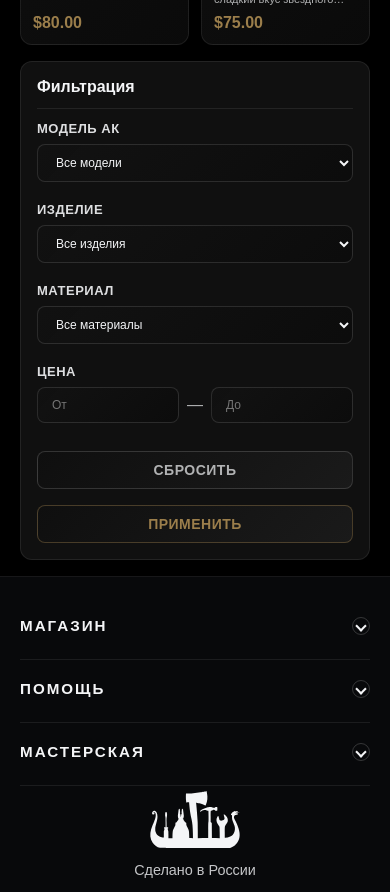
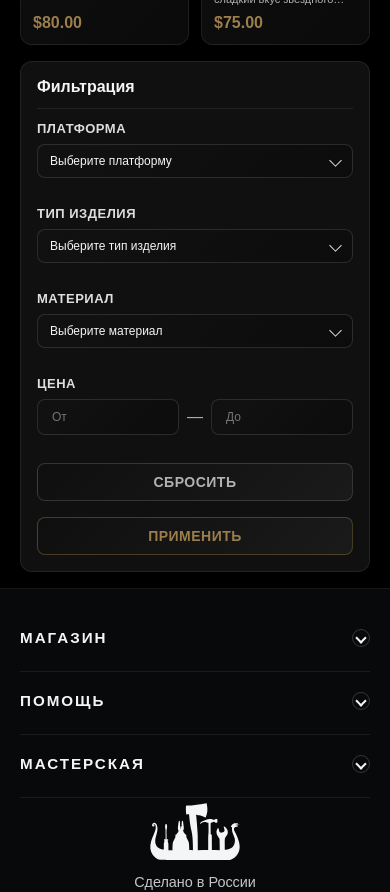
Before and after one commit to Biomugus/Chupa_Store, a Next.js app in the folder chupa_workshop/: page /catalog in a window 390 px wide. Shown: the part 9020-9912 px from the top of the page. Built offline with nearby package versions, Linux system fonts and the light colour scheme.

Commit message:
Add DropdownFilter component with associated styles for improved filtering options in FiltersSidebar; refactor existing filter selections to utilize new component and update filter options in filterOptions module.

```diff
--- /dev/null
+++ b/chupa_workshop/src/modules/catalog/components/FiltersSidebar/DropdownFilter.tsx
@@ -0,0 +1,104 @@
+import { useEffect, useMemo, useRef, useState } from 'react'
+import type { FilterOption } from '../../lib/filterOptions'
+import styles from './dropdownFilter.module.css'
+
+type DropdownFilterProps = {
+    label: string;
+    options: FilterOption[];
+    value?: string;
+    placeholder?: string;
+    onChange: (value: string | undefined) => void;
+}
+
+function DropdownFilter({
+    label,
+    options,
+    value,
+    placeholder,
+    onChange,
+}: DropdownFilterProps) {
+    const [open, setOpen] = useState(false)
+    const containerRef = useRef<HTMLDivElement | null>(null)
+
+    const selectedOption = useMemo(
+        () => value ? options.find(option => option.value === value) : undefined,
+        [options, value],
+    )
+
+    const displayLabel = selectedOption?.label ?? placeholder ?? 'Выберите...'
+
+    const handleToggle = () => {
+        setOpen(prev => !prev)
+    }
+
+    const handleSelect = (nextValue: string) => {
+        const normalized = nextValue === '' ? undefined : nextValue
+        onChange(normalized)
+        setOpen(false)
+    }
+
+    useEffect(() => {
+        const handleClickOutside = (event: MouseEvent) => {
+            if (!containerRef.current) return
+            if (containerRef.current.contains(event.target as Node)) return
+            setOpen(false)
+        }
+
+        if (open) {
+            document.addEventListener('mousedown', handleClickOutside)
+        } else {
+            document.removeEventListener('mousedown', handleClickOutside)
+        }
+
+        return () => {
+            document.removeEventListener('mousedown', handleClickOutside)
+        }
+    }, [open])
+
+    return (
+        <div className={styles.wrapper} ref={containerRef}>
+            <span className={styles.label}>{label}</span>
+
+            <button
+                type="button"
+                className={`${styles.trigger} ${open ? styles.triggerOpen : ''}`}
+                onClick={handleToggle}
+                aria-haspopup="listbox"
+                aria-expanded={open}
+            >
+                <span className={styles.triggerText}>{displayLabel}</span>
+                <span className={styles.triggerIcon} aria-hidden="true">
+                    <span className={styles.chevron} />
+                </span>
+            </button>
+
+            <div
+                className={`${styles.listContainer} ${open ? styles.listOpen : styles.listClosed}`}
+            >
+                <div
+                    className={styles.list}
+                    role="listbox"
+                >
+                    {options.filter(option => option.value !== '').map(option => {
+                        const isSelected = option.value === value
+
+                        return (
+                            <button
+                                key={option.value}
+                                type="button"
+                                className={`${styles.option} ${isSelected ? styles.optionSelected : ''}`}
+                                role="option"
+                                aria-selected={isSelected}
+                                onClick={() => handleSelect(option.value)}
+                            >
+                                <span className={styles.optionLabel}>{option.label}</span>
+                            </button>
+                        )
+                    })}
+                </div>
+            </div>
+        </div>
+    )
+}
+
+export default DropdownFilter
--- a/chupa_workshop/src/modules/catalog/components/FiltersSidebar/FiltersSidebar.tsx
+++ b/chupa_workshop/src/modules/catalog/components/FiltersSidebar/FiltersSidebar.tsx
@@ -1,7 +1,8 @@
 import styles from './filtersSidebar.module.css'
 import { CatalogFilters } from '../../types/CatalogFilters';
 import { useState } from 'react';
-import { AK_MODELS, MATERIALS, PRODUCT_TYPES } from '../../lib/filterOptions';
+import { PLATFORM, MATERIALS, PRODUCT_TYPE } from '../../lib/filterOptions';
+import DropdownFilter from './DropdownFilter';
 
 type FiltersSidebarProps = {
     filters: CatalogFilters;
@@ -44,48 +45,33 @@ function FiltersSidebar({ filters, onFiltersChange }: FiltersSidebarProps) {
 
             <form className={styles.form} onSubmit={(event) => event.preventDefault()}>
                 <div className={styles.filterGroup}>
-                    <label className={styles.label}>Модель АК</label>
-                    <select
-                        className={styles.select}
-                        value={localFilters.model || ''}
-                        onChange={(event) => handleChange('model', event.target.value)}
-                    >
-                        {AK_MODELS.map(option => (
-                            <option key={option.value} value={option.value}>
-                                {option.label}
-                            </option>
-                        ))}
-                    </select>
+                    <DropdownFilter
+                        label="Платформа"
+                        options={PLATFORM}
+                        placeholder="Выберите платформу"
+                        value={localFilters.model ?? ''}
+                        onChange={(value) => handleChange('model', value ?? '')}
+                    />
                 </div>
 
                 <div className={styles.filterGroup}>
-                    <label className={styles.label}>Изделие</label>
-                    <select
-                        className={styles.select}
-                        value={localFilters.productType || ''}
-                        onChange={(event) => handleChange('productType', event.target.value)}
-                    >
-                        {PRODUCT_TYPES.map(option => (
-                            <option key={option.value} value={option.value}>
-                                {option.label}
-                            </option>
-                        ))}
-                    </select>
+                    <DropdownFilter
+                        label="Тип Изделия"
+                        options={PRODUCT_TYPE}
+                        placeholder="Выберите тип изделия"
+                        value={localFilters.productType ?? ''}
+                        onChange={(value) => handleChange('productType', value ?? '')}
+                    />
                 </div>
 
                 <div className={styles.filterGroup}>
-                    <label className={styles.label}>Материал</label>
-                    <select
-                        className={styles.select}
-                        value={localFilters.material || ''}
-                        onChange={(event) => handleChange('material', event.target.value)}
-                    >
-                        {MATERIALS.map(option => (
-                            <option key={option.value} value={option.value}>
-                                {option.label}
-                            </option>
-                        ))}
-                    </select>
+                    <DropdownFilter
+                        label="Материал"
+                        options={MATERIALS}
+                        placeholder="Выберите материал"
+                        value={localFilters.material ?? ''}
+                        onChange={(value) => handleChange('material', value ?? '')}
+                    />
                 </div>
 
                 <div className={styles.priceGroup}>
--- /dev/null
+++ b/chupa_workshop/src/modules/catalog/components/FiltersSidebar/dropdownFilter.module.css
@@ -0,0 +1,155 @@
+.wrapper {
+    display: flex;
+    flex-direction: column;
+    gap: 8px;
+}
+
+.label {
+    font-size: 13px;
+    font-weight: 600;
+    color: rgba(244, 245, 247, 0.9);
+    text-transform: uppercase;
+    letter-spacing: 0.5px;
+}
+
+.trigger {
+    width: 100%;
+    display: flex;
+    align-items: center;
+    justify-content: space-between;
+    padding: 10px 14px;
+    background: linear-gradient(135deg, rgba(18, 18, 18, 0.95), rgba(12, 12, 12, 0.9));
+    border: 1px solid rgba(255, 255, 255, 0.12);
+    border-radius: 8px;
+    color: #f4f5f7;
+    font-size: 12px;
+    font-weight: 500;
+    cursor: pointer;
+    transition:
+        border-color 0.35s ease,
+        background 0.35s ease,
+        box-shadow 0.35s ease,
+        transform 0.35s ease;
+}
+
+.trigger:hover {
+    background: linear-gradient(135deg, #161616, #222222);
+    border-color: rgba(255, 255, 255, 0.2);
+    box-shadow: 0 8px 20px rgba(0, 0, 0, 0.4);
+    transform: translateY(-1px);
+}
+
+.trigger:active {
+    transform: translateY(0);
+    box-shadow: none;
+}
+
+.triggerOpen {
+    border-color: rgba(155, 126, 75, 0.6);
+}
+
+.triggerText {
+    overflow: hidden;
+    text-overflow: ellipsis;
+    white-space: nowrap;
+}
+
+.triggerIcon {
+    display: flex;
+    align-items: center;
+    justify-content: center;
+    margin-left: 8px;
+}
+
+.chevron {
+    width: 9px;
+    height: 9px;
+    border-right: 1px solid rgba(244, 245, 247, 0.9);
+    border-bottom: 1px solid rgba(244, 245, 247, 0.9);
+    transform: rotate(45deg);
+    transition: transform 0.35s ease;
+}
+
+.triggerOpen .chevron {
+    transform: rotate(-135deg) translateY(1px);
+}
+
+.listContainer {
+    overflow: hidden;
+    max-height: 0;
+    transition:
+        max-height 0.2s ease,
+        opacity 0.2s ease,
+        transform 0.2s ease;
+    opacity: 0;
+    transform: translateY(-4px);
+}
+
+.listOpen {
+    max-height: 225px;
+    opacity: 1;
+    transform: translateY(0);
+}
+
+.listClosed {
+    pointer-events: none;
+}
+
+.list {
+    margin-top: 6px;
+    padding: 6px;
+    background: linear-gradient(135deg, rgba(18, 18, 18, 0.98), rgba(12, 12, 12, 0.96));
+    border: 1px solid rgba(255, 255, 255, 0.12);
+    border-radius: 10px;
+    box-shadow: 0 12px 30px rgba(0, 0, 0, 0.6);
+    display: flex;
+    flex-direction: column;
+    gap: 4px;
+    max-height: 225px;
+    overflow-y: auto;
+}
+
+.option {
+    width: 100%;
+    display: flex;
+    align-items: center;
+    justify-content: flex-start;
+    padding: 8px 8px;
+    border-radius: 6px;
+    border: none;
+    background: transparent;
+    color: rgba(244, 245, 247, 0.9);
+    font-size: 12px;
+    font-weight: 500;
+    cursor: pointer;
+    text-align: left;
+    transition:
+        background 0.35s ease,
+        color 0.35s ease,
+        transform 0.3s ease;
+}
+
+.option:hover {
+    background: rgba(255, 255, 255, 0.06);
+}
+
+.optionSelected {
+    background: rgba(155, 126, 75, 0.2);
+    color: #f4f5f7;
+}
+
+.optionLabel {
+    overflow: hidden;
+    text-overflow: ellipsis;
+    white-space: nowrap;
+}
+
+@media (max-width: 767px) {
+    .trigger {
+        padding: 9px 12px;
+    }
+
+    .list {
+        margin-top: 4px;
+    }
+}
--- a/chupa_workshop/src/modules/catalog/components/FiltersSidebar/filtersSidebar.module.css
+++ b/chupa_workshop/src/modules/catalog/components/FiltersSidebar/filtersSidebar.module.css
@@ -71,6 +71,12 @@
 
 .priceInputs .input {
     width: 100%;
+}
+
+.priceInputs .input::-webkit-inner-spin-button,
+.priceInputs .input::-webkit-outer-spin-button {
+    -webkit-appearance: none;
+    margin: 0;
 }
 
 .priceSeparator {
--- a/chupa_workshop/src/modules/catalog/lib/filterOptions.ts
+++ b/chupa_workshop/src/modules/catalog/lib/filterOptions.ts
@@ -5,26 +5,21 @@ export type FilterOption = {
 
 // TODO: значения value сейчас моковые. Синхронизировать с контрактом бэкенда/URL, когда он будет готов.
 
-export const AK_MODELS: FilterOption[] = [
-    { value: '', label: 'Все модели' },
-    { value: 'airsoft', label: 'Страйкбольный' },
-    { value: 'firearm', label: 'Огнестрел' },
-    { value: 'carbine', label: 'Карабин на базе АК' },
+export const PLATFORM: FilterOption[] = [
+    { value: 'AK series', label: 'АК' },
+    { value: 'AR series', label: 'AR' },
+    { value: 'Hekler & Coch', label: 'HK' },
+    { value: 'Others', label: 'Другие платформы' },
 ];
 
-export const PRODUCT_TYPES: FilterOption[] = [
-    { value: '', label: 'Все изделия' },
-    { value: 'handguard', label: 'Цевье' },
-    { value: 'stock', label: 'Приклад' },
-    { value: 'grips', label: 'Накладки' },
-    { value: 'handle', label: 'Рукоять' },
-    { value: 'cut', label: 'Перепилы' },
+export const PRODUCT_TYPE: FilterOption[] = [
+    { value: 'handguard', label: 'Цевья' },
+    { value: 'stock', label: 'Приклады' },
+    { value: 'handle', label: 'Рукоятки' },
+    { value: 'cut', label: 'Mlok-фурнитруа' },
 ];
 
 export const MATERIALS: FilterOption[] = [
-    { value: '', label: 'Все материалы' },
-    { value: 'bakelite', label: 'Бакелит' },
-    { value: 'oak', label: 'Дуб' },
-    { value: 'birch', label: 'Береза' },
-    { value: 'walnut', label: 'Орех' },
+    { value: 'bakelite', label: 'Бакелитовая фанера' },
+    { value: 'oak', label: 'Орех' },
 ];
```
